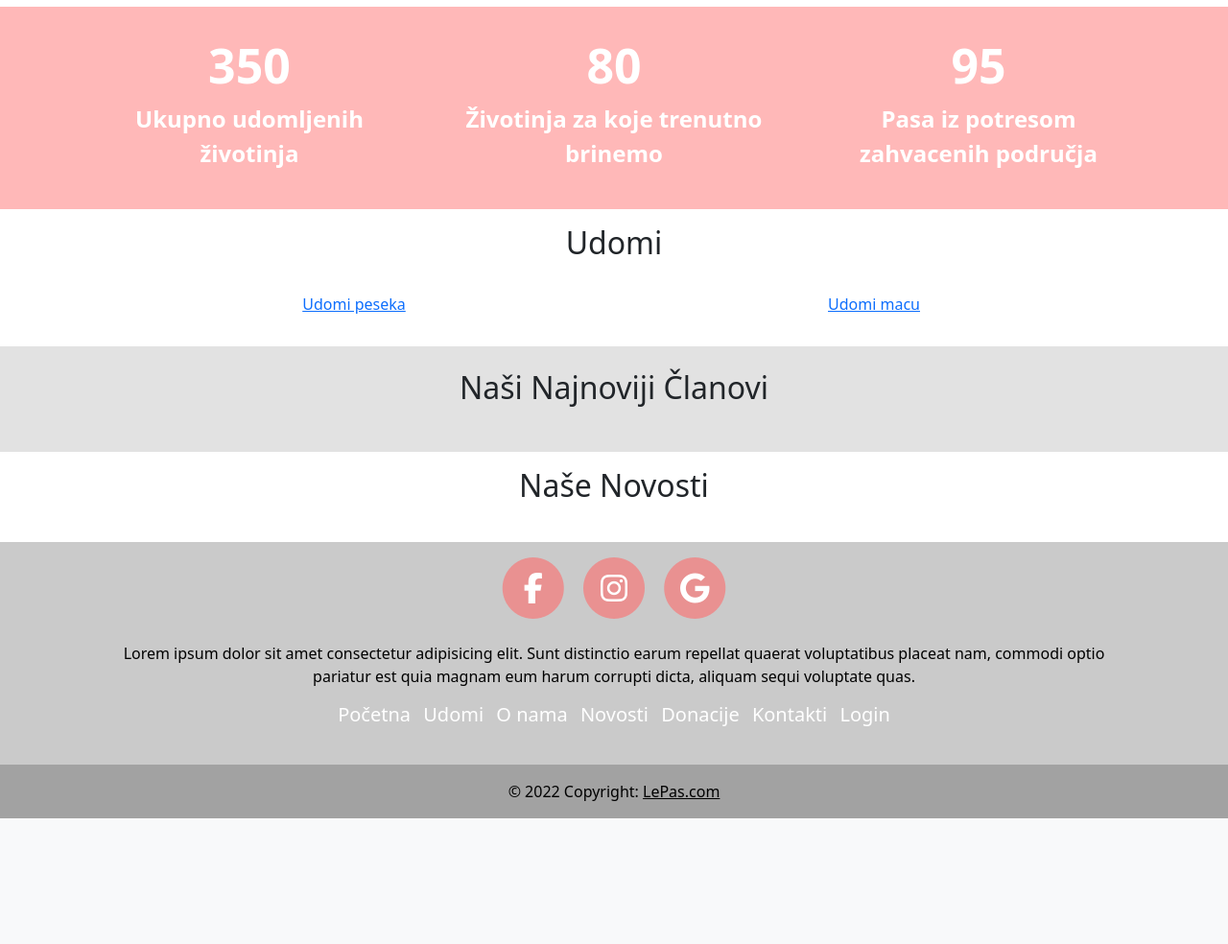
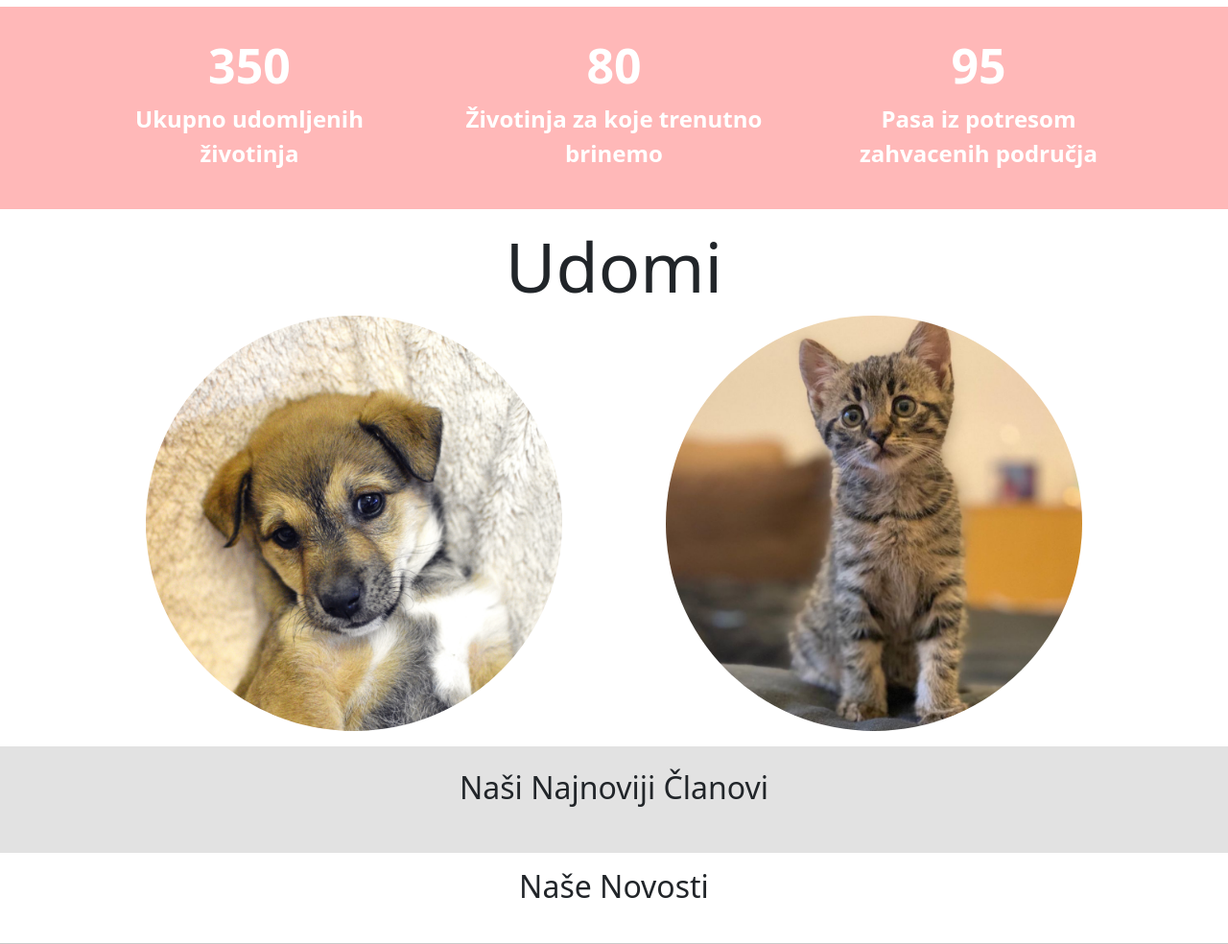
Before and after one commit to MarkoKovac/PWAProjekt-Udruga, a PHP site: page /CMSSS/ in a window 1280 px wide. Shown: the part 1218-2202 px from the top of the page at 96% size. Before the commit the page ends 2071 px from the top, so only its background shows below. Run offline with PHP 8.4, Linux system fonts and the light colour scheme; data that the repository does not hold is empty; some libraries are stand-ins or nearby versions.

Commit message:
poboljsan dizajn

```diff
--- a/assets/css/style.css
+++ b/assets/css/style.css
@@ -87,3 +87,57 @@
   #footer-link:hover{
     color: rgb(231, 137, 137);
   }
+
+  .cont-round {
+    position: relative;
+    width: 50%;
+    padding: 0;
+    border: 0;
+    margin: 0;
+  }
+
+  .image{
+      display: block;
+      width: 80%;
+      height: auto;
+      border-radius: 50%;
+      padding: 0;
+      margin: auto;
+      border: 0;
+  }
+
+  .overlay {
+    padding: 0;
+    margin: auto;
+    border: 0;
+    position: absolute;
+    opacity: 0;
+    top: 0;
+    bottom: 0;
+    left: 0;
+    right: 0;
+    width: 80%;
+    height: auto;
+    transition: .5s ease;
+    background-color: #61616163;
+    border-radius: 50%;
+  }
+
+  .cont-round:hover .overlay {
+    opacity: 1;
+    padding: 0;
+    margin: 0;
+    margin: auto;
+  }
+
+  .ikona {
+    color: white;
+    font-size: 100px;
+    position: absolute;
+    top: 50%;
+    left: 50%;
+    -webkit-transform: translate(-50%, -50%);
+    -ms-transform: translate(-50%, -50%);
+    transform: translate(-50%, -50%);
+    text-align: center;
+  }
--- a/index.php
+++ b/index.php
@@ -124,17 +124,21 @@
   <!--PesekiMace-->
   <div class="container">
     <div class="row d-flex justify-content-around m-3">
-      <h2 class="text-center">Udomi</h2>
-      <div class="col-5 text-center">
+      <h2 class="text-center display-2">Udomi</h2>
+      <div class="col-5 text-center cont-round">
         <a href="#">
-          <img src="https://via.placeholder.com/301x301" alt="" class="rounded-circle w-75">
-          <p>Udomi peseka</p>
+          <img src="assets/images/opcija1.png" alt="" class="image">
+            <div class="overlay">
+              <i class="fa-solid fa-paw fa-2xl ikona"></i>
+            </div>
         </a>
       </div>
-      <div class="col-5 text-center">
+      <div class="col-5 text-center cont-round">
         <a href="#">
-          <img src="https://via.placeholder.com/301x301" alt="" class="rounded-circle w-75">
-          <p>Udomi macu</p>
+          <img src="assets/images/opcija2.png" alt="" class="image">
+            <div class="overlay">
+            <i class="fa-solid fa-paw fa-2xl ikona"></i>
+            </div>
         </a>
       </div>
     </div>
--- a/novosti.php
+++ b/novosti.php
@@ -54,7 +54,7 @@
 
       <?php foreach (array_reverse($posts) as $key => $post) : ?>
 
-        <div class="col-lg-4 col-12 pb-lg-0 pb-3">
+        <div class="col-lg-4 col-12 pb-lg-0 pb-3 mb-4">
           <a href="#" class="card-link">
             <div class="card">
               <img src="<?php echo BASE_URL . '/assets/images/' . $post['image']; ?>" alt="" width="100%">
```
Also changed, not shown: assets/images/opcija1.png (added), assets/images/opcija2.png (added).
